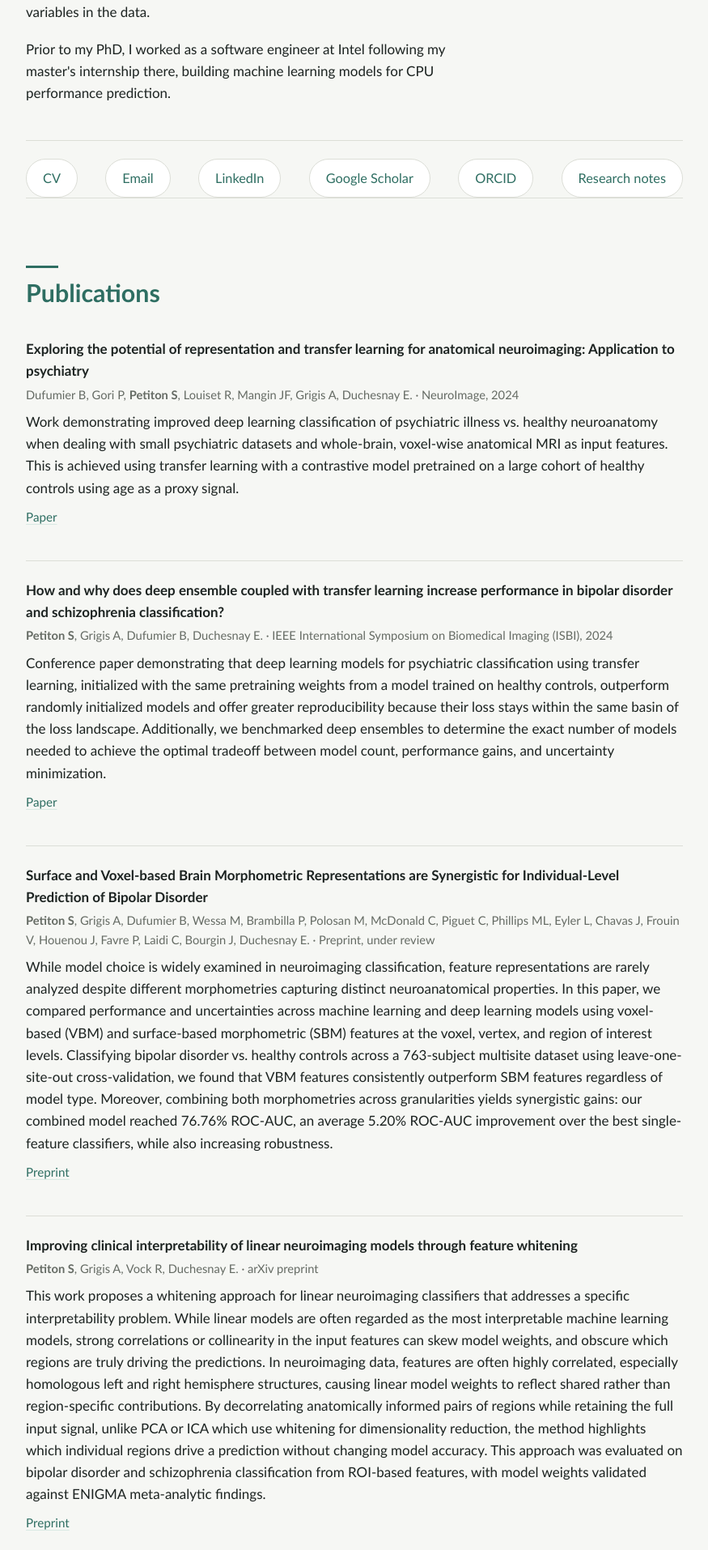
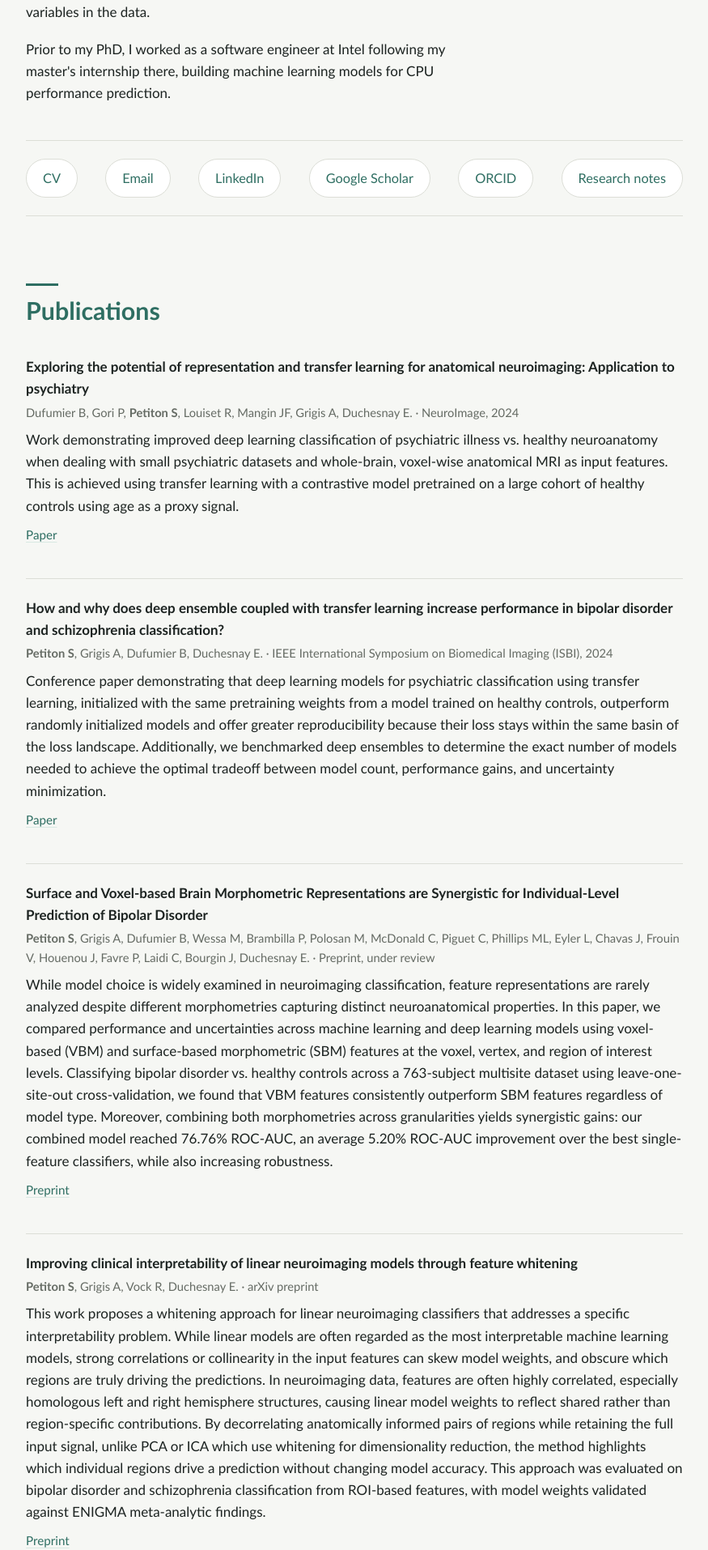
Before and after one commit to SaraMPetiton/sarampetiton.github.io, a Jekyll site: the page built from index.html, in a window 1280 px wide. Shown: the part 431-2345 px from the top of the page at 81% size, without its empty margins (202-1077 px from the left). Built offline with Jekyll 4.4.1, drawn with Linux system fonts in a browser that asks for light colours.

Commit message:
changed appearance

```diff
--- a/assets/css/style.css
+++ b/assets/css/style.css
@@ -140,6 +140,7 @@ a:focus-visible, button:focus-visible {
   gap: 8px;
   margin-top: 26px;
   padding-top: 22px;
+  padding-bottom: 22px;
   border-top: 1px solid var(--line);
 }
 .frieze a {
```
